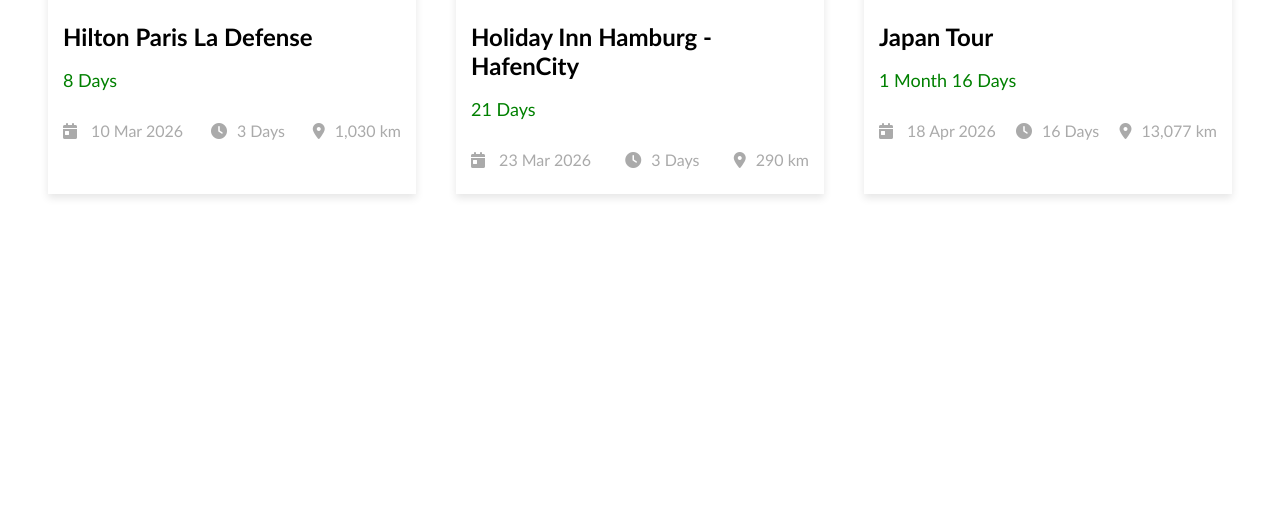
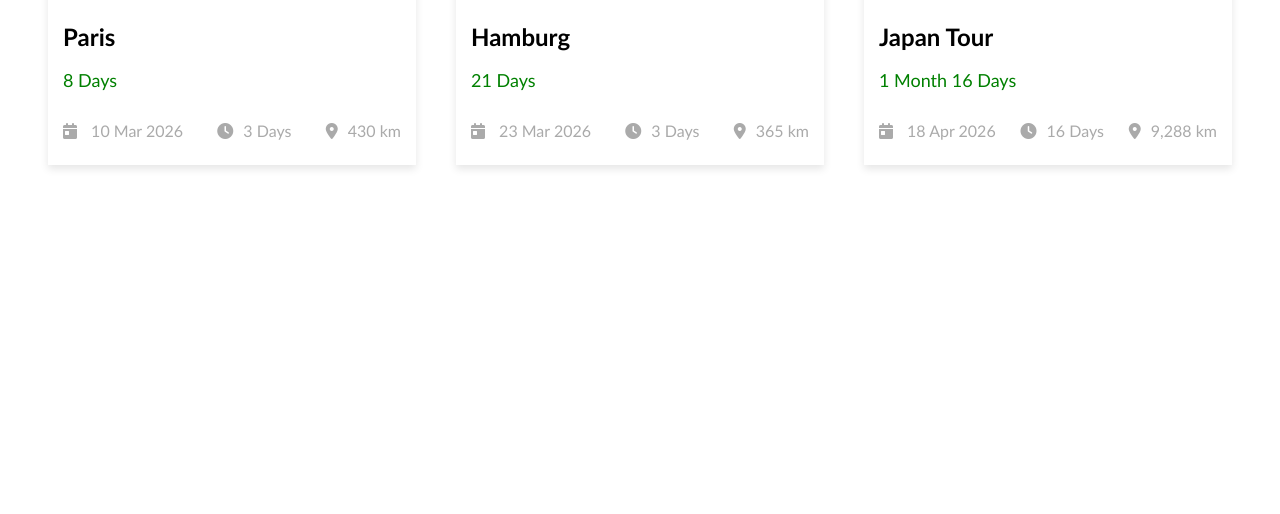
Before and after one commit to icegit/escape, a plain HTML site: page index.html in a window 1280 px wide. Shown: the part 286-800 px from the top of the page. Drawn offline with Linux system fonts and the light colour scheme.

Commit message:
refactor

```diff
--- a/index.html
+++ b/index.html
@@ -98,165 +98,9 @@
 
     <script>
       // 1) Base URL for your own images
-      const BASE_IMG_URL = "https://icegit.github.io/escape/img/";
-
-      // Data: only filenames for images under BASE_IMG_URL
-      const travels = [
-        {
-          city: "Greenland",
-          date: "2015-01-30",
-          distance: 3133,
-          days: 5,
-          photo: "isbjerge.jpg",
-        },
-        {
-          city: "Mexico Tour",
-          date: "2022-01-16",
-          distance: 3310,
-          days: 9,
-          photo: "yucatan.jpg",
-        },
-        {
-          city: "Egypt Tour",
-          date: "2024-10-26",
-          distance: 3310,
-          days: 9,
-          photo: "cairo.jpg",
-        },
-        {
-          city: "Mediterranian Cruise",
-          date: "2024-07-22",
-          distance: 1660,
-          days: 8,
-          photo: "mediterranian.jpg",
-        },
-        {
-          city: "Persian Gulf Cruise",
-          date: "2025-02-15",
-          distance: 5170,
-          days: 9,
-          photo: "persiangulf.jpg",
-        },
-        {
-          city: "Antarctica Cruise",
-          date: "2024-12-21",
-          distance: 13950,
-          days: 16,
-          photo: "antarctica.jpg",
-        },
-        {
-          city: "Bordeaux",
-          date: "2025-04-08",
-          distance: 1085,
-          days: 4,
-          photo: "bordeaux.jpg",
-        },
-        {
-          city: "Milan",
-          date: "2025-04-15",
-          distance: 1078,
-          days: 3,
-          photo: "milan.jpg",
-        },
-        {
-          city: "Bali",
-          date: "2025-04-18",
-          distance: 12110,
-          days: 14,
-          photo: "bali.jpg",
-        },
-        {
-          city: "Canary Islands",
-          date: "2025-05-28",
-          distance: 3800,
-          days: 5,
-          photo: "siam.jpg",
-        },
-        {
-          city: "Great Wall Marathon",
-          date: "2025-05-13",
-          distance: 7817,
-          days: 7,
-          photo: "greatwall.jpg",
-        },
-        {
-          city: "Ankara",
-          date: "2025-07-11",
-          distance: 3121,
-          days: 9,
-          photo: "ankara.jpg",
-        },
-        {
-          city: "Svalbard",
-          date: "2025-08-02",
-          distance: 2923,
-          days: 5,
-          photo: "svalbard.jpg",
-        },
-        {
-          city: "UK & Ireland",
-          date: "2025-10-17",
-          distance: 756,
-          days: 4,
-          photo: "oxbridge.jpg",
-        },
-        {
-          city: "Cyprus Challenge",
-          date: "2025-11-25",
-          distance: 2994,
-          days: 8,
-          photo: "larnaca.jpg",
-        },
-        {
-          city: "East Asia Cruise",
-          date: "2025-12-22",
-          distance: 9438,
-          days: 16,
-          photo: "vietthai.avif",
-        },
-        {
-          city: "Cape Verde",
-          date: "2026-02-21",
-          distance: 4544,
-          days: 9,
-          photo: "capeverde.jpg",
-        },
-        {
-          city: "Hilton Paris La Defense",
-          date: "2026-03-10",
-          distance: 1030,
-          days: 3,
-          photo: "paris-ladefense.jpg",
-          hotel: "Hilton Paris La Defense",
-          address: "Puteaux",
-          phone: "+33 1 46 92 10 10",
-          checkIn: "2026-03-10T14:00",
-          checkOut: "2026-03-13T12:00",
-          confirmationNumber: "3423022454",
-        },
-        {
-          city: "Holiday Inn Hamburg - HafenCity",
-          date: "2026-03-23",
-          distance: 290,
-          days: 3,
-          photo: "hamburg-hafencity.jpg",
-          hotel: "Holiday Inn Hamburg - HafenCity",
-          address: "Ueberseeallee 15, Hamburg, 20457 Germany",
-          phone: "+1 494032503850",
-          checkIn: "2026-03-23T15:00",
-          checkOut: "2026-03-26T12:00",
-          confirmationNumber: "65022294",
-        },
-        {
-          city: "Japan Tour",
-          date: "2026-04-18",
-          distance: 13077,
-          days: 16,
-          photo: "japan.jpg",
-        },
-      ];
-
-      travels.sort((a, b) => new Date(a.date) - new Date(b.date));
+      const BASE_IMG_URL = "./img/";
+      // Data lives in travels.json (same folder as this file)
+      let travels = [];
 
       let globalClickCount = 0;
       let showAll = false;
@@ -399,9 +243,24 @@
 
         return card;
       }
+      async function loadTravels() {
+        try {
+          const response = await fetch("./travels.json");
+          if (!response.ok) {
+            throw new Error(`Failed to load travels.json (${response.status})`);
+          }
+          travels = await response.json();
+          travels.sort((a, b) => new Date(a.date) - new Date(b.date));
+          displayTravels();
+        } catch (error) {
+          console.error(error);
+          document.querySelector(".container").innerHTML =
+            '<p style="padding: 20px; color: #b00020;">Could not load travel data.</p>';
+        }
+      }
 
       // initial render
-      displayTravels();
+      loadTravels();
     </script>
   </body>
 </html>
--- /dev/null
+++ b/travels.json
@@ -0,0 +1,142 @@
+[
+  {
+    "city": "Greenland",
+    "date": "2015-01-30",
+    "distance": 3421,
+    "days": 5,
+    "photo": "greenland.jpg"
+  },
+  {
+    "city": "Mexico Tour",
+    "date": "2022-01-16",
+    "distance": 8276,
+    "days": 9,
+    "photo": "mexico.jpg"
+  },
+  {
+    "city": "Egypt Tour",
+    "date": "2024-10-26",
+    "distance": 3282,
+    "days": 9,
+    "photo": "cairo.jpg"
+  },
+  {
+    "city": "Mediterranian Cruise",
+    "date": "2024-07-22",
+    "distance": 1238,
+    "days": 8,
+    "photo": "mediterranean.jpg"
+  },
+  {
+    "city": "Persian Gulf Cruise",
+    "date": "2025-02-15",
+    "distance": 5159,
+    "days": 9,
+    "photo": "dubai.jpg"
+  },
+  {
+    "city": "Antarctica Cruise",
+    "date": "2024-12-21",
+    "distance": 13683,
+    "days": 16,
+    "photo": "antarctica.jpg"
+  },
+  {
+    "city": "Bordeaux",
+    "date": "2025-04-08",
+    "distance": 929,
+    "days": 4,
+    "photo": "bordeaux.jpg"
+  },
+  {
+    "city": "Milan",
+    "date": "2025-04-15",
+    "distance": 829,
+    "days": 3,
+    "photo": "milan.jpg"
+  },
+  {
+    "city": "Bali",
+    "date": "2025-04-18",
+    "distance": 12141,
+    "days": 14,
+    "photo": "bali.jpg"
+  },
+  {
+    "city": "Canary Islands",
+    "date": "2025-05-28",
+    "distance": 3179,
+    "days": 5,
+    "photo": "tenerife.jpg"
+  },
+  {
+    "city": "Great Wall Marathon",
+    "date": "2025-05-13",
+    "distance": 7784,
+    "days": 7,
+    "photo": "beijing.jpg"
+  },
+  {
+    "city": "Ankara",
+    "date": "2025-07-11",
+    "distance": 2534,
+    "days": 9,
+    "photo": "ankara.jpg"
+  },
+  {
+    "city": "Svalbard",
+    "date": "2025-08-02",
+    "distance": 2907,
+    "days": 5,
+    "photo": "svalbard.jpg"
+  },
+  {
+    "city": "UK & Ireland",
+    "date": "2025-10-17",
+    "distance": 757,
+    "days": 4,
+    "photo": "oxbridge.jpg"
+  },
+  {
+    "city": "Cyprus Challenge",
+    "date": "2025-11-25",
+    "distance": 2984,
+    "days": 8,
+    "photo": "larnaca.jpg"
+  },
+  {
+    "city": "East Asia Cruise",
+    "date": "2025-12-22",
+    "distance": 9174,
+    "days": 16,
+    "photo": "bangkok.avif"
+  },
+  {
+    "city": "Cape Verde",
+    "date": "2026-02-21",
+    "distance": 4859,
+    "days": 9,
+    "photo": "capeverde.jpg"
+  },
+  {
+    "city": "Paris",
+    "date": "2026-03-10",
+    "distance": 430,
+    "days": 3,
+    "photo": "paris.jpg"
+  },
+  {
+    "city": "Hamburg",
+    "date": "2026-03-23",
+    "distance": 365,
+    "days": 3,
+    "photo": "hamburg.jpg"
+  },
+  {
+    "city": "Japan Tour",
+    "date": "2026-04-18",
+    "distance": 9288,
+    "days": 16,
+    "photo": "tokyo.jpg"
+  }
+]
```
Also changed, not shown: AI_CITY_ENTRY_INSTRUCTIONS.md (added, +46 -0 lines), img/bangkok.avif (added), img/beijing.jpg (added), img/dubai.jpg (added), img/greenland.jpg (added), img/mediterranean.jpg (added), img/mexico.jpg (added), img/tenerife.jpg (added), img/tokyo.jpg (added), 2 other files.
